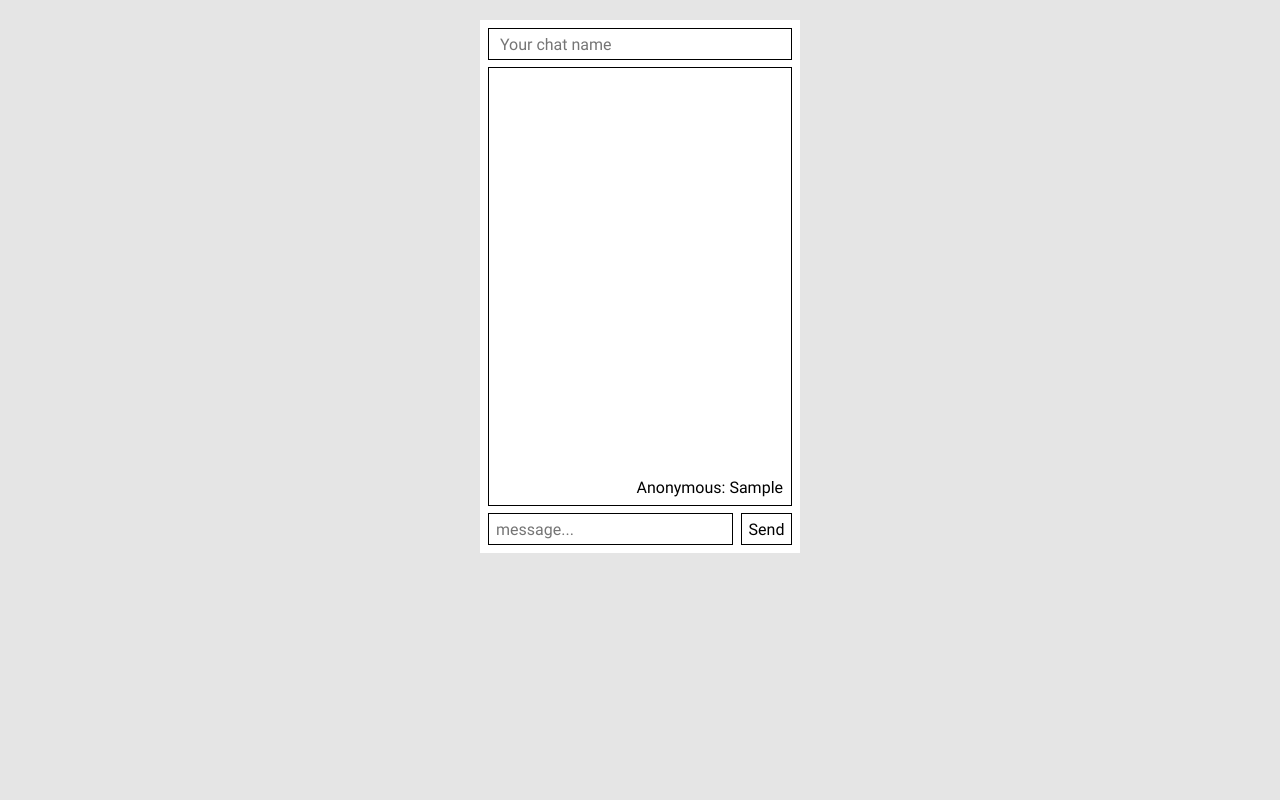
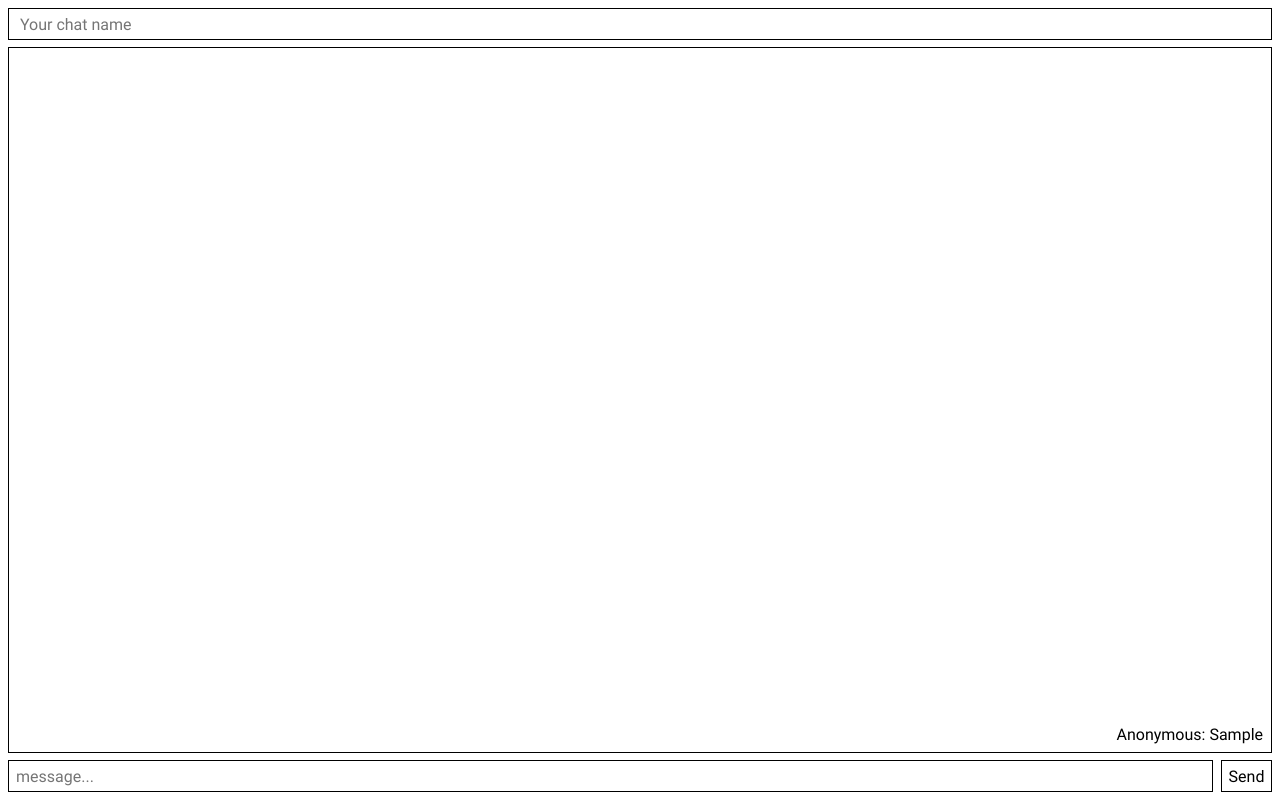
Before and after one commit to UserNameMVS/newChat, a plain HTML site: page index.html in a window 1280 px wide. Both pictures are taken after typing "Sample" into the empty fields and a click on the button "Send". Drawn offline with Linux system fonts and the light colour scheme.

Commit message:
add module newMessage

```diff
--- a/index.html
+++ b/index.html
@@ -42,5 +42,6 @@
       </div>
     </template>
     <script src="js/main.js"></script>
+    <script type="module" src="js/newMessage.js"></script>
   </body>
 </html>
--- a/js/main.js
+++ b/js/main.js
@@ -1,31 +1 @@
-'use strict';
-
-const chatContent = document.querySelector('.chat__content');
-const chatUserName = document.querySelector('.chat__user-name');
-const chatForm = document.querySelector('.chat__form');
-const chatFormInput = chatForm.querySelector('.chat__form-input');
-const templateMessage = document.querySelector('#template__message').content;
-const chatMessage = templateMessage.querySelector('.template__chat-message');
-
-
-chatForm.addEventListener('submit', function(e){
-  e.preventDefault();
-  let inputUserName = chatUserName.value;
-  let textChatFormInput = chatFormInput.value;
-
-  let newMessage = chatMessage.cloneNode(true);
-
-  let userNameMassege = newMessage.querySelector('.template__chat-message-name');
-  if(!inputUserName) {
-    userNameMassege.textContent = "Anonymous: "
-  } else {
-    userNameMassege.textContent = inputUserName + ": ";
-  }
-
-  let chatMessageText = newMessage.querySelector('.template__chat-message-text');
-  chatMessageText.textContent = textChatFormInput;
-
-  chatContent.appendChild(newMessage);
-
-  chatFormInput.value = "";
-});
+import "newMessage";
--- /dev/null
+++ b/js/newMessage.js
@@ -0,0 +1,22 @@
+'use strict';
+
+const chatContent = document.querySelector('.chat__content'),
+      chatUserName = document.querySelector('.chat__user-name'),
+      chatForm = document.querySelector('.chat__form'),
+      chatFormInput = chatForm.querySelector('.chat__form-input'),
+      templateMessage = document.querySelector('#template__message').content,
+      chatMessage = templateMessage.querySelector('.template__chat-message');
+
+chatForm.addEventListener('submit', function(e){
+  e.preventDefault();
+  let inputUserName = chatUserName.value;
+  let textChatFormInput = chatFormInput.value;
+  let newMessage = chatMessage.cloneNode(true);
+  let userNameMessage = newMessage.querySelector('.template__chat-message-name');
+  userNameMessage.textContent = inputUserName + ": ";
+  if(!inputUserName) userNameMessage.textContent = "Anonymous: "
+  let chatMessageText = newMessage.querySelector('.template__chat-message-text');
+  chatMessageText.textContent = textChatFormInput;
+  chatContent.appendChild(newMessage);
+  chatFormInput.value = "";
+});
--- a/styles/main.css
+++ b/styles/main.css
@@ -417,13 +417,6 @@ body {
   clip-path: inset(100%);
 }
 
-.container {
-  max-width: 1280px;
-  margin: 0 auto;
-  padding-left: 0.9375rem;
-  padding-right: 0.9375rem;
-}
-
 .chat {
   display: flex;
   flex-direction: column;
@@ -526,25 +519,9 @@ body {
 }
 
 @media screen and (min-width: 36rem) {
-  .container {
-    max-width: 31.875rem;
+  .chat {
+    width: 100vw;
+    height: 100vh;
+    margin-top: 0;
   }
 }
-
-@media screen and (min-width: 48rem) {
-  .container {
-    max-width: 43.125rem;
-  }
-}
-
-@media screen and (min-width: 62rem) {
-  .container {
-    max-width: 58.125rem;
-  }
-}
-
-@media screen and (min-width: 75rem) {
-  .container {
-    max-width: 69.375rem;
-  }
-}
```
